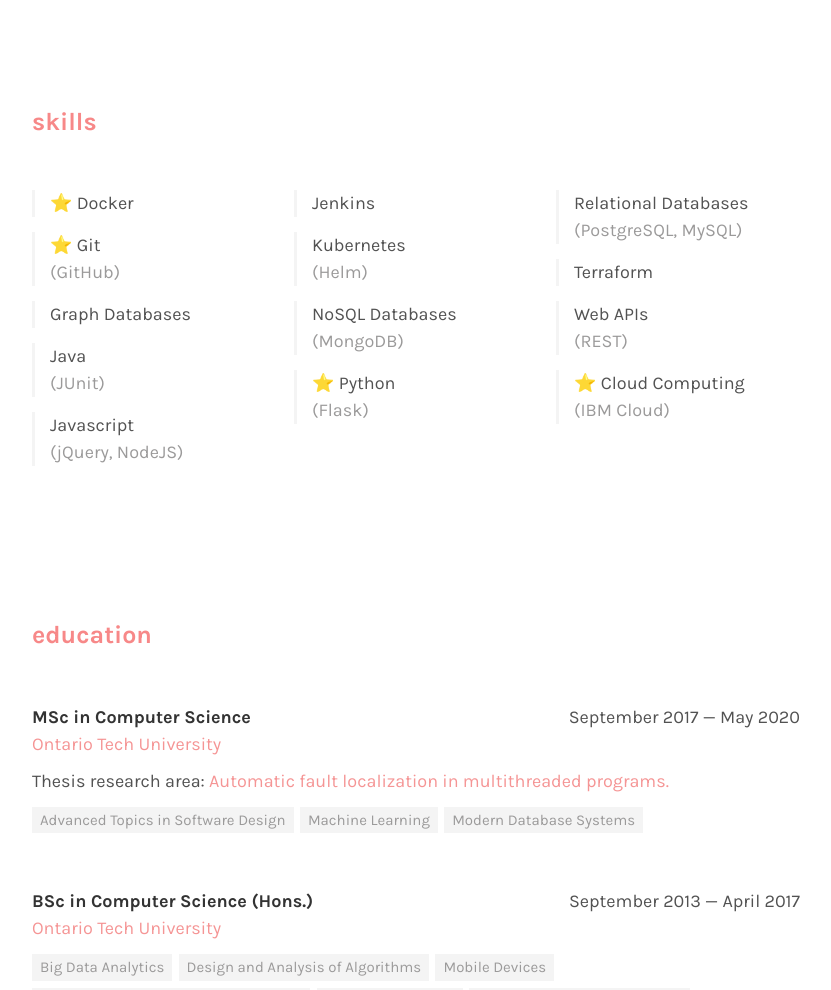
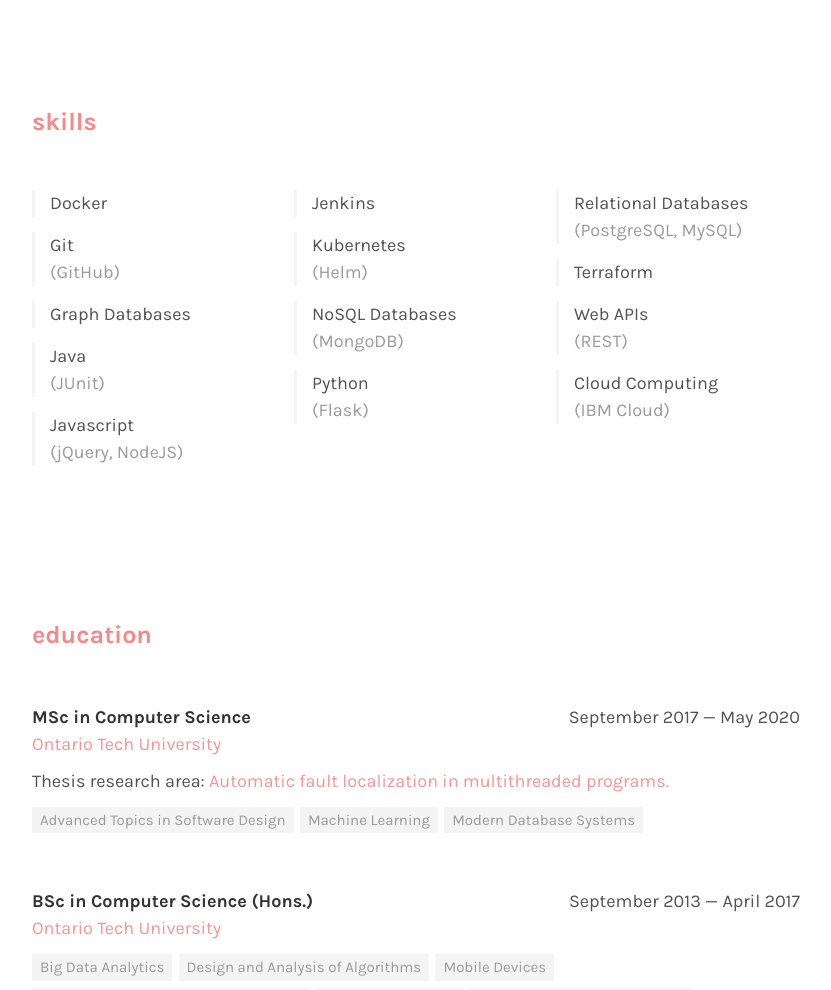
Before and after one commit to lrojas12/lrojas12.github.io, a plain HTML site: page index.html in a window 1280 px wide. Shown: the part 1875-2865 px from the top of the page, without its empty margins (224-1055 px from the left). Drawn offline with nearby package versions, Linux system fonts and the light colour scheme.

Commit message:
Remove icons from skills

```diff
--- a/index.html
+++ b/index.html
@@ -237,12 +237,12 @@
 							<ul>
 
 								<li>
-									<p>&#x2B50; Docker</p>
+									<p>Docker</p>
 									<!-- <p class="description"></p> -->
 								</li>
 
 								<li>
-									<p>&#x2B50; Git</p>
+									<p>Git</p>
 									<p class="description">(GitHub)</p>
 								</li>
 
@@ -277,7 +277,7 @@
 								</li>
 
 								<li>
-									<p>&#x2B50; Python</p>
+									<p>Python</p>
 									<p class="description">(Flask)</p>
 								</li>
 
@@ -296,7 +296,7 @@
 									<p class="description">(REST)</p>
 								</li>
 								<li>
-									<p>&#x2B50; Cloud Computing</p>
+									<p>Cloud Computing</p>
 									<p class="description">(IBM Cloud)</p>
 								</li>
 							</ul>
```
